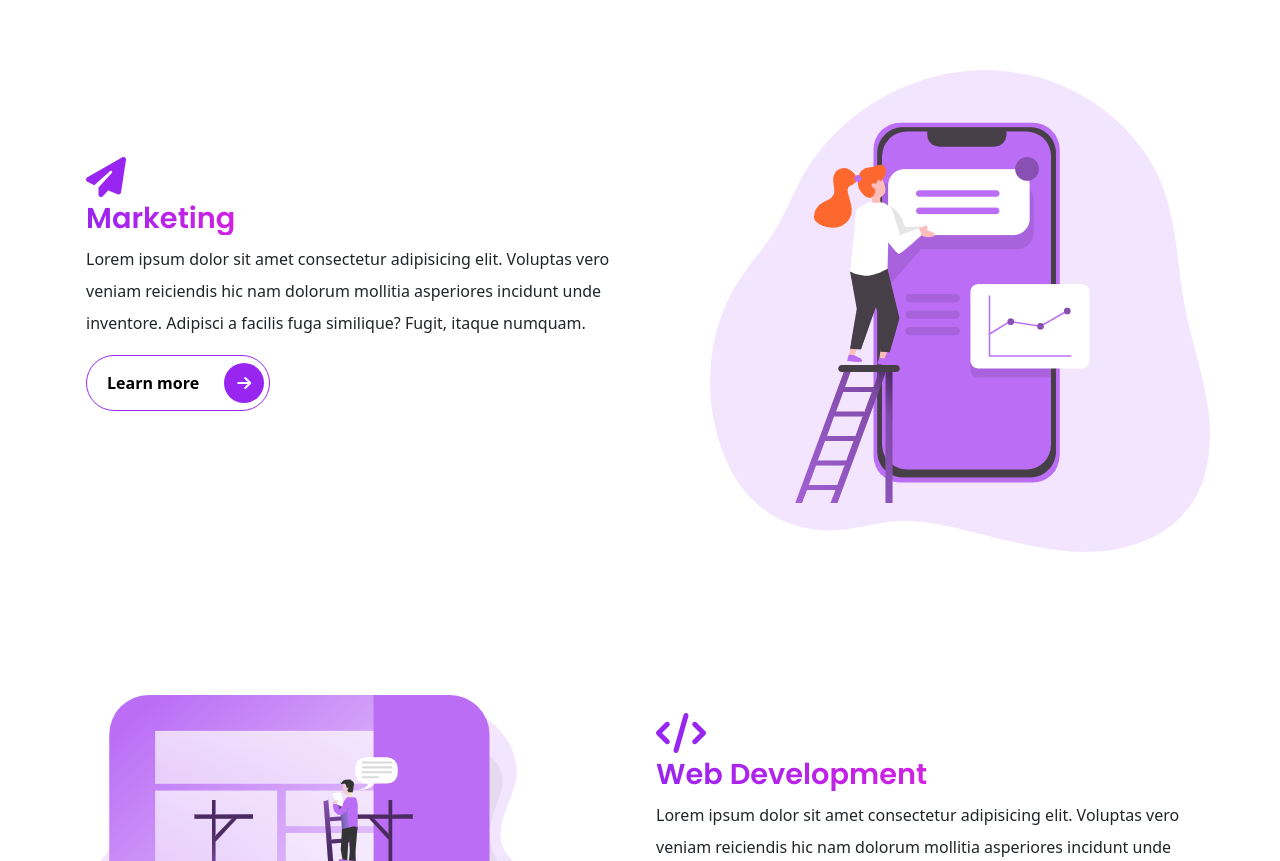
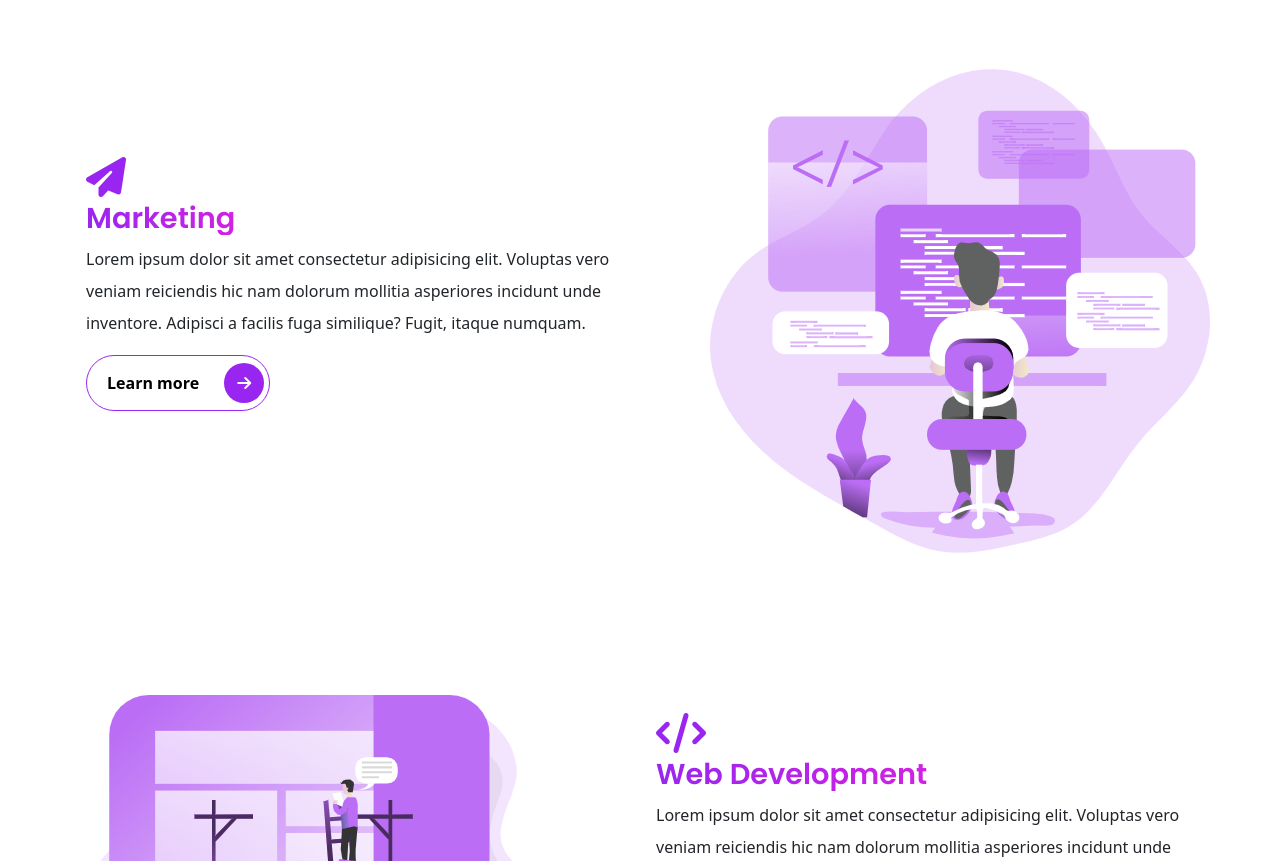
Before and after one commit to abojegabriel22/bootstrap-v5, a website: page index.html in a window 1280 px wide. Shown: the part 1523-2384 px from the top of the page. Drawn offline with Linux system fonts and the light colour scheme.

Commit message:
making photos work

```diff
--- a/index.html
+++ b/index.html
@@ -178,7 +178,7 @@
             </div>
             <div class="col-lg-6 col-md-6 col-sm-12 col-xs-12 services mt-4 text-end">
               <div class="services__pic">
-                <img src="/images/arts/Content creation_Monochromatic.png" alt="marketing illustration" class="img-fluid">
+                <img src="images/arts/Coding _Monochromatic.png" alt="marketing illustration" class="img-fluid">
               </div>
             </div>
           </div>
```
